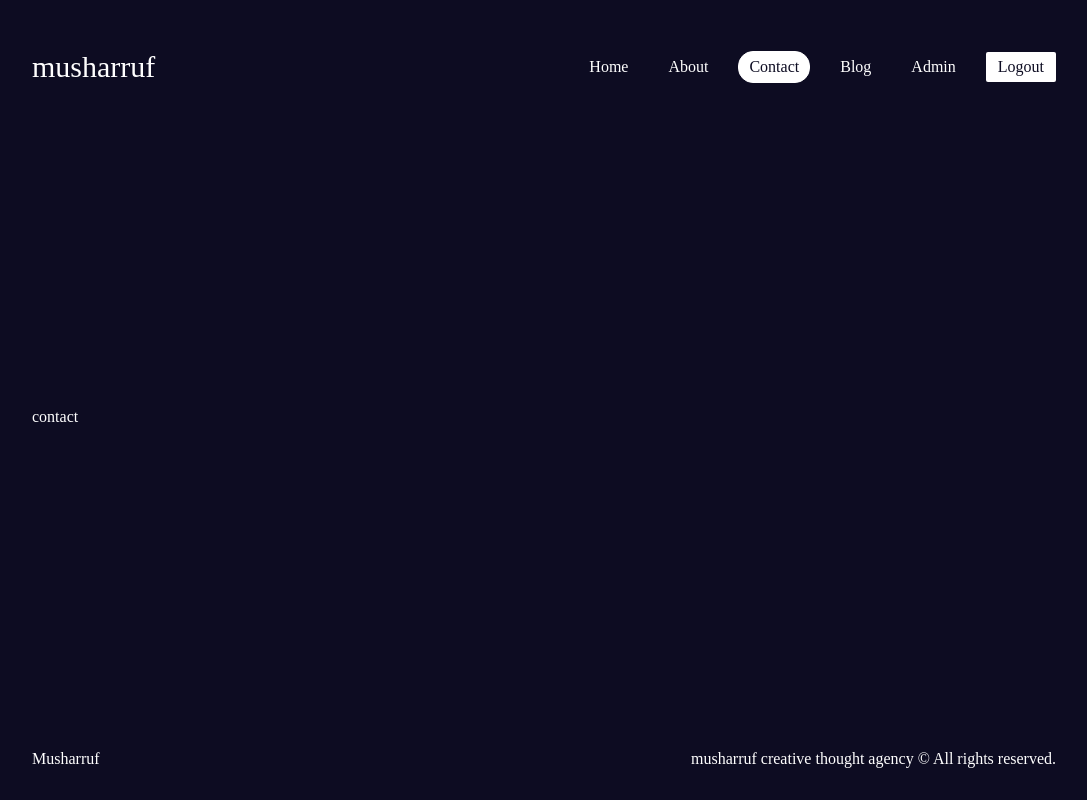
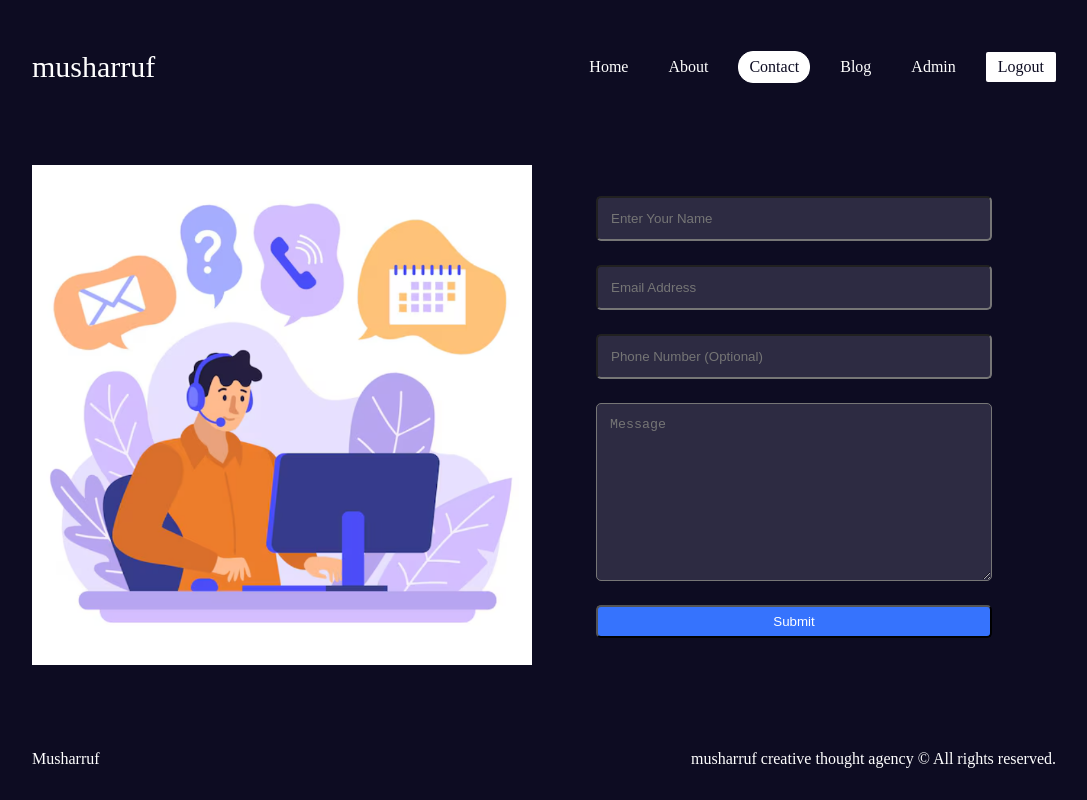
Before and after one commit to mdmusharruf13/nextjs-learning, a Next.js app in the folder next14-ld/: page /contact in a window 1280 px wide. Shown: the whole page, without its empty margins (96-1183 px from the left). Built offline with nearby package versions, Linux system fonts and the light colour scheme.

Commit message:
contact page design

```diff
--- /dev/null
+++ b/next14-ld/src/app/contact/contact.module.css
@@ -0,0 +1,36 @@
+.container {
+  display: flex;
+  justify-content: space-between;
+  align-items: center;
+}
+
+.formContainer {
+  margin: 4rem;
+  width: 40%;
+}
+
+.form {
+  display: flex;
+  flex-direction: column;
+  gap: 1.5rem;
+}
+
+.form input,
+.form textarea {
+  background-color: var(--bgSoft);
+  color: var(--textSoft);
+  padding: 13px;
+  border-width: none;
+  outline: none;
+  border-radius: 5px;
+}
+
+.btn {
+  background-color: var(--btn);
+  color: var(--text);
+  cursor: pointer;
+  padding: 7px 13px;
+  border-width: none;
+  outline: none;
+  border-radius: 5px;
+}
--- a/next14-ld/src/app/contact/page.jsx
+++ b/next14-ld/src/app/contact/page.jsx
@@ -1,3 +1,28 @@
+import Image from "next/image";
+import styles from "./contact.module.css";
+
 export default function contact() {
-  return <div>contact</div>;
+  return (
+    <>
+      <section className={styles.container}>
+        <section className={styles.imgContainer}>
+          <Image
+            src={"/contactme.png"}
+            alt="contact me"
+            width={500}
+            height={500}
+          />
+        </section>
+        <section className={styles.formContainer}>
+          <form className={styles.form}>
+            <input type="text" placeholder="Enter Your Name" />
+            <input type="text" placeholder="Email Address" />
+            <input type="text" placeholder="Phone Number (Optional)" />
+            <textarea cols={30} rows={10} placeholder="Message"></textarea>
+            <button className={styles.btn}>Submit</button>
+          </form>
+        </section>
+      </section>
+    </>
+  );
 }
```
Also changed, not shown: next14-ld/public/contactme.png (added).
